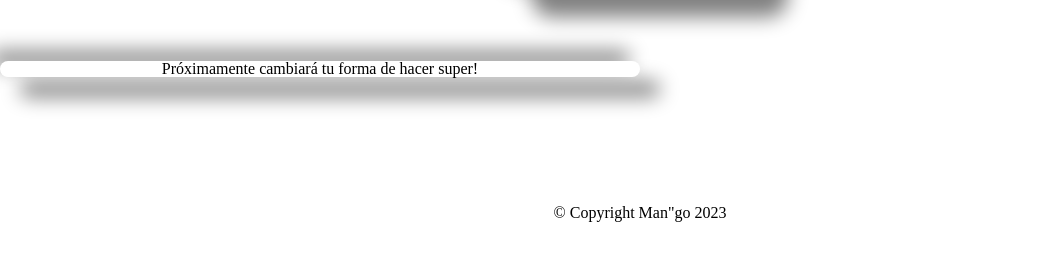
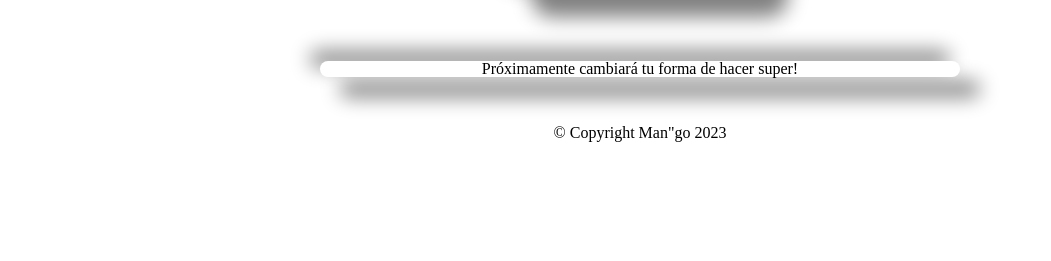
Before and after one commit to Dranur-Leafar/Mango.github.io-, a plain HTML site: page index.html in a window 1280 px wide. Shown: the part 381-642 px from the top of the page, without its empty margins (0-1051 px from the left). Drawn offline with Linux system fonts and the light colour scheme.

Commit message:
centrado de mensaje h1

```diff
--- a/style.css
+++ b/style.css
@@ -21,6 +21,8 @@ box-shadow: 20px 20px 20px gray, -10px -10px 20px gray;
 width: 50%;
 border-radius: 15px;
 margin: 5% auto;
+left: 25%;
+position: absolute;
 }
 
 .imagen{
```
